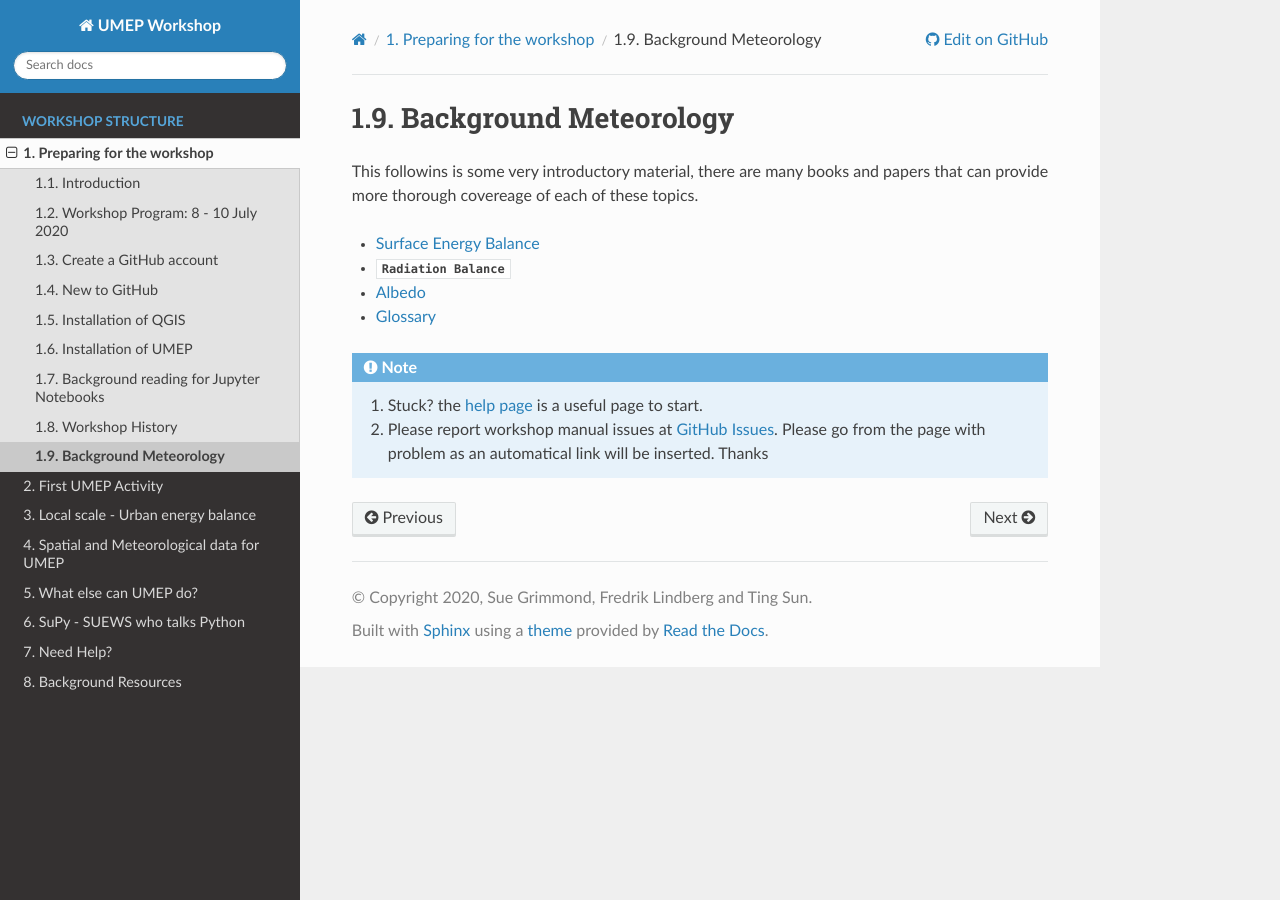
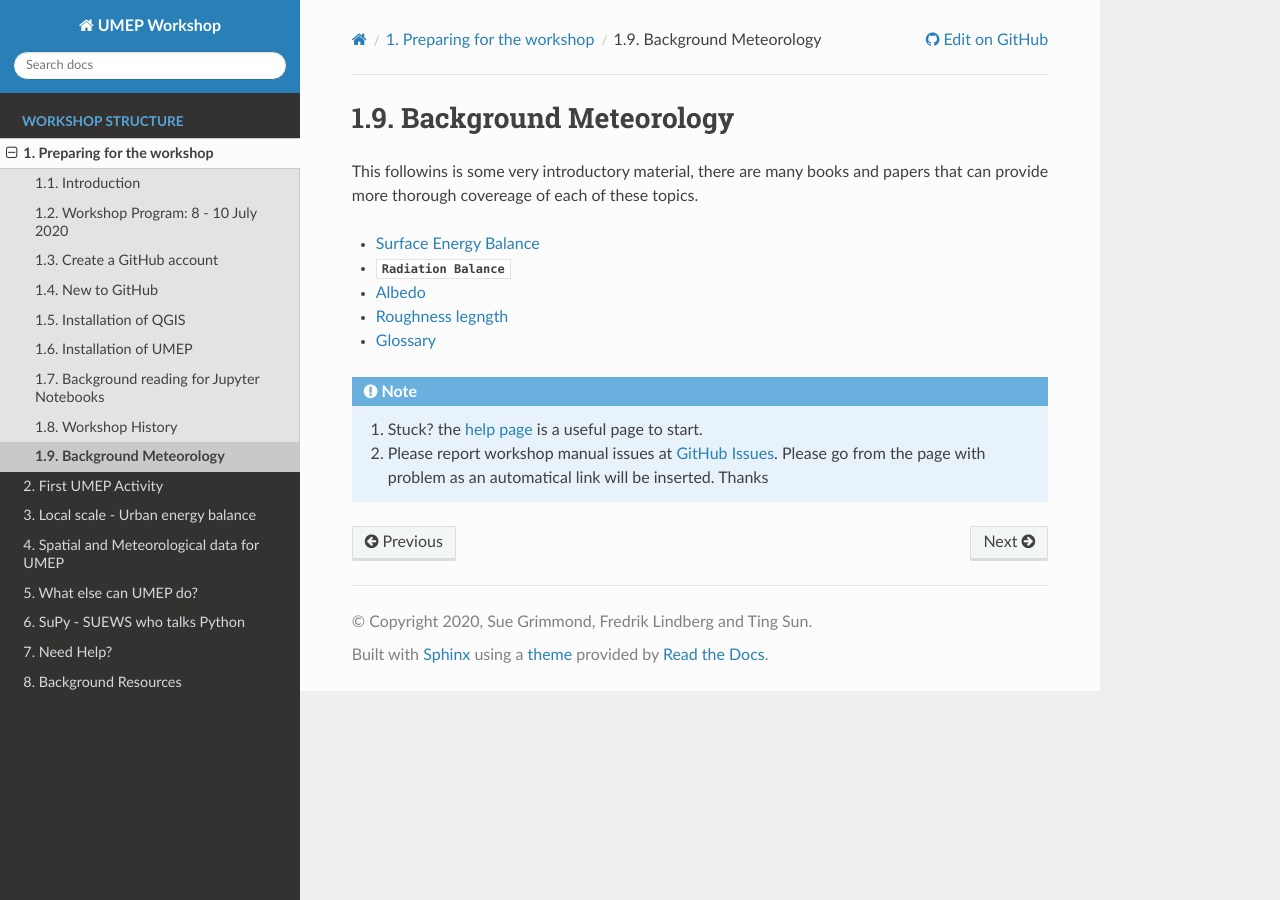
Before and after one commit to Urban-Meteorology-Reading/UMEP-Workshop, a Sphinx documentation site: the page built from source/BackGroundMet/BGM0.rst, in a window 1280 px wide. Built offline with Sphinx 7.4.7 and the Read the Docs theme 2.0.0, drawn with Linux system fonts in a browser that asks for light colours.

Commit message:
Update BGM0.rst

```diff
--- a/source/BackGroundMet/BGM0.rst
+++ b/source/BackGroundMet/BGM0.rst
@@ -9,4 +9,5 @@ This followins is some very introductory  material, there are many books and pap
 - `Radiation Balance <rad>`
 - `Albedo <albedo>`
 
+- `Roughness legngth <roughness>`
 - `Glossary <BGM1>`
```
